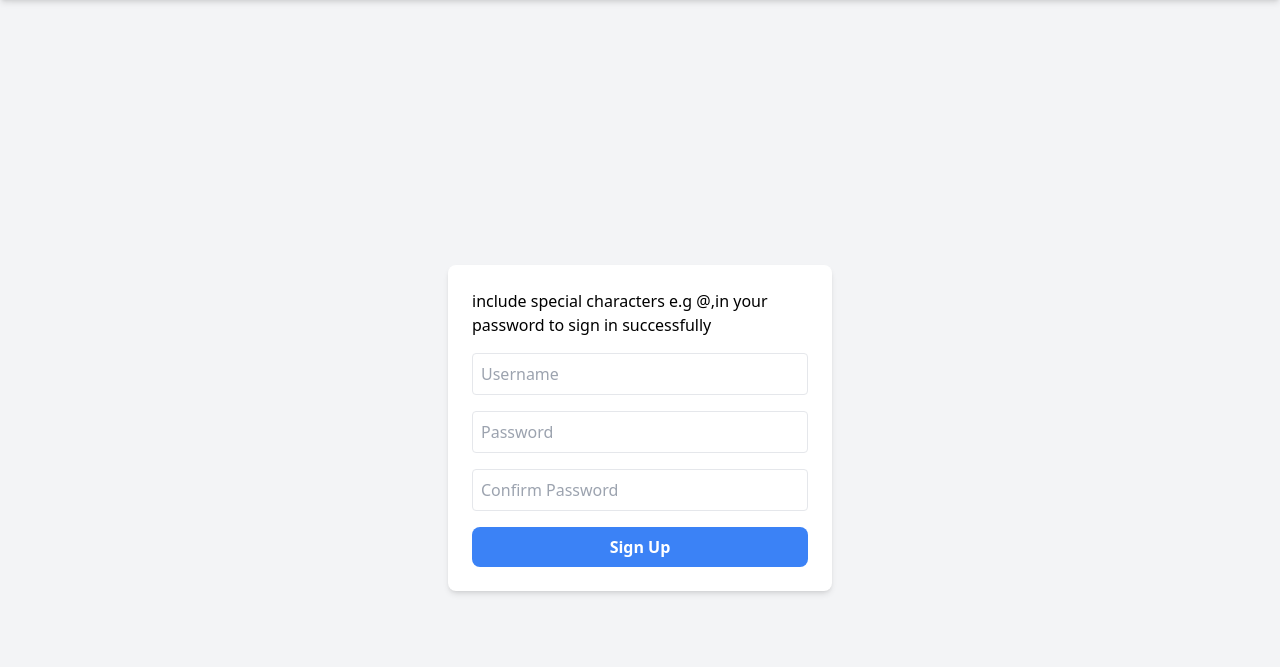
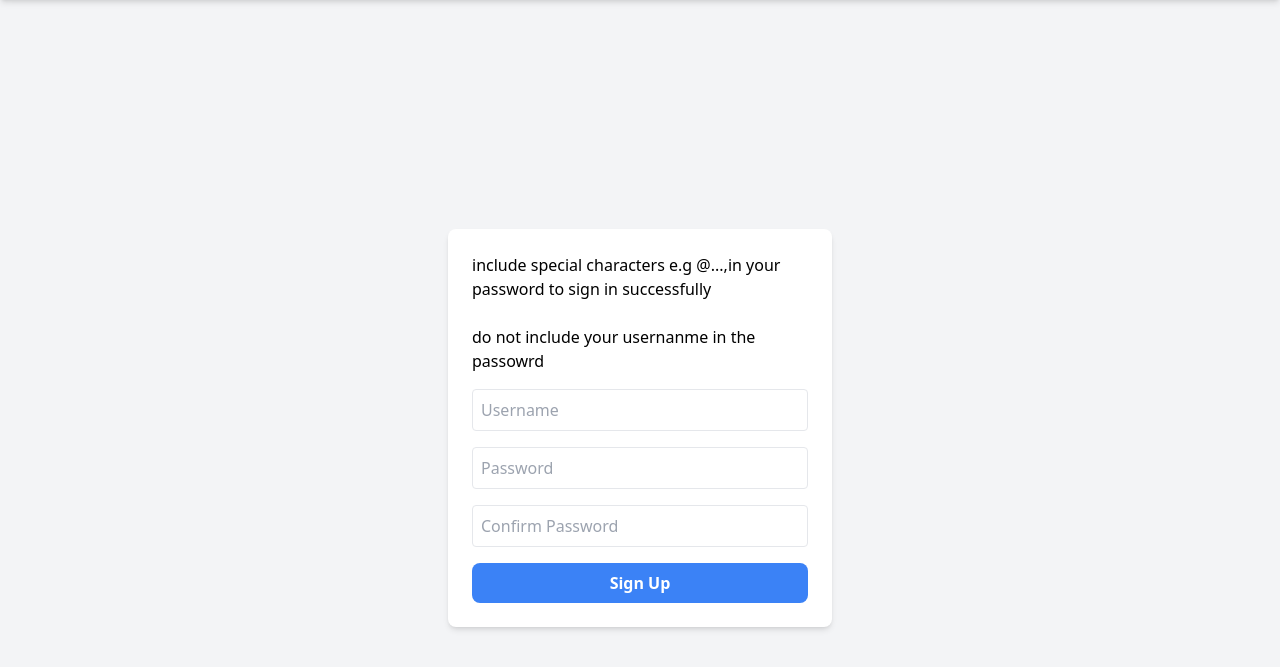
Before and after one commit to Newton-Shivachi/portalhome, a Django app: page /signup/ in a window 1280 px wide. Shown: the part 52-719 px from the top of the page. Run offline with Django 5.2, Linux system fonts and the light colour scheme; some libraries are stand-ins or nearby versions.

Commit message:
Update signup.html

```diff
--- a/houses/templates/houses/signup.html
+++ b/houses/templates/houses/signup.html
@@ -3,7 +3,8 @@
 {% block content %}
 <div class="flex items-center justify-center min-h-screen bg-gray-100">
     <div class="bg-white shadow-md rounded-lg p-6 w-full max-w-sm">
-        <p class='text-red text-bold'>include special characters e.g @,in your password to sign in successfully</p>
+        <p class='text-red text-bold'>include special characters e.g @...,in your password to sign in successfully</p><br>
+        <p class='text-red text-bold'>do not include your usernanme in the passowrd</p>
         <form method="post" class="space-y-4">
             {% csrf_token %}
 
```
